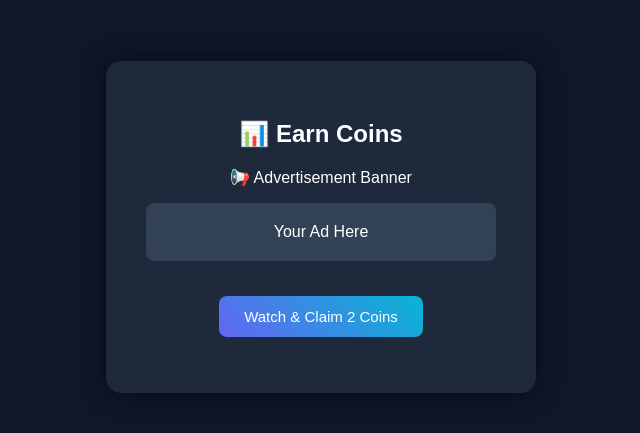
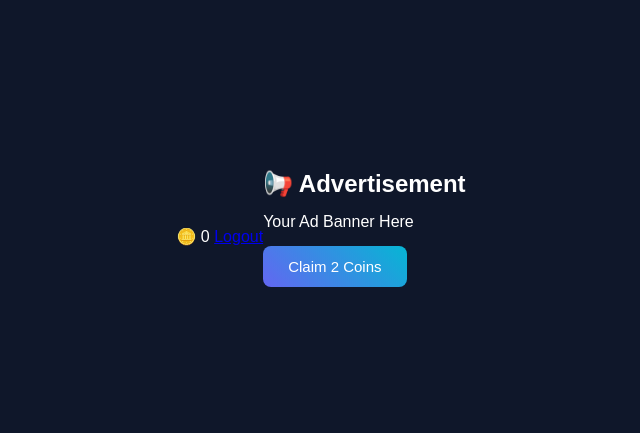
Before and after one commit to Lulu-ai322/Web, a website: page public/dashboard.html in a window 1280 px wide. Shown: the part 173-606 px from the top of the page, without its empty margins (319-959 px from the left). Drawn offline with Linux system fonts and the light colour scheme; no server answers.

Commit message:
Update dashboard.html

```diff
--- a/public/dashboard.html
+++ b/public/dashboard.html
@@ -6,34 +6,56 @@
 </head>
 <body>
 
-<div class="container">
-  <h2>📊 Earn Coins</h2>
+<div class="bg"></div>
 
-  <div class="ad-box">
-    <p>📢 Advertisement Banner</p>
-    <div class="fake-ad">Your Ad Here</div>
+<div class="topbar">
+  <div class="left">
+    <img id="avatar" class="avatar">
+    <span id="username"></span>
   </div>
+  <div class="right">
+    🪙 <span id="coins">0</span>
+    <a href="/logout">Logout</a>
+  </div>
+</div>
 
-  <button class="btn" onclick="earn()">Watch & Claim 2 Coins</button>
-
+<div class="main">
+  <h2>📢 Advertisement</h2>
+  <div class="ad">Your Ad Banner Here</div>
+  <button onclick="earn()" class="btn">Claim 2 Coins</button>
   <p id="msg"></p>
 </div>
 
 <script>
-function earn() {
-  fetch("/api/earn", {
-    method: "POST"
-  })
-  .then(res => res.json())
-  .then(data => {
+function loadUser(){
+  fetch("/api/user")
+  .then(res=>res.json())
+  .then(data=>{
+    if(!data.logged) return window.location="/";
+
+    document.getElementById("username").innerText = data.username;
+    document.getElementById("coins").innerText = data.coins;
+    document.getElementById("avatar").src = data.avatar;
+  });
+}
+
+function earn(){
+  fetch("/api/earn",{method:"POST"})
+  .then(res=>res.json())
+  .then(data=>{
     if(data.success){
-      document.getElementById("msg").innerText = "✅ 2 Coins Added!";
+      document.getElementById("msg").innerText="✅ 2 Coins Added!";
+      loadUser();
     } else {
-      document.getElementById("msg").innerText = "❌ Login required.";
+      document.getElementById("msg").innerText="⏳ Wait 1 minute.";
     }
-  })
+  });
 }
+
+loadUser();
 </script>
 
 </body>
 </html>
+</body>
+</html>
```
